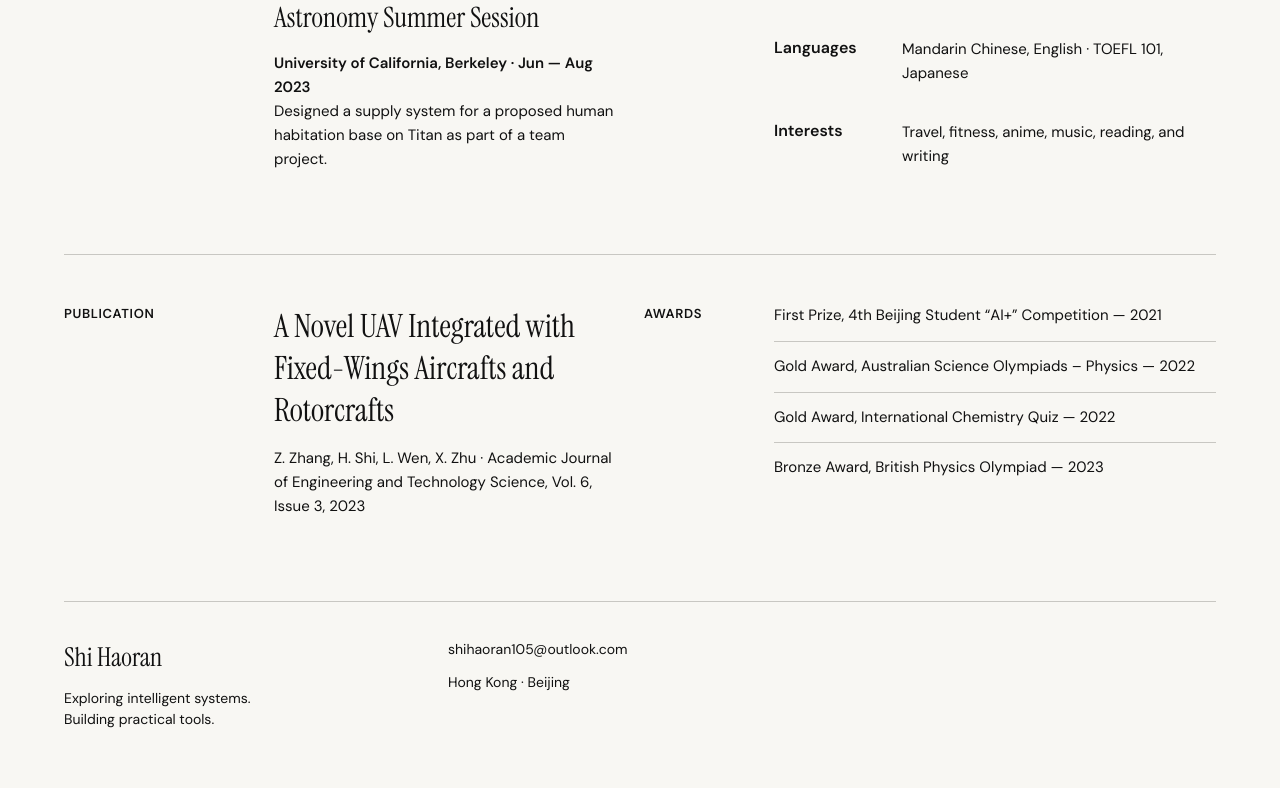
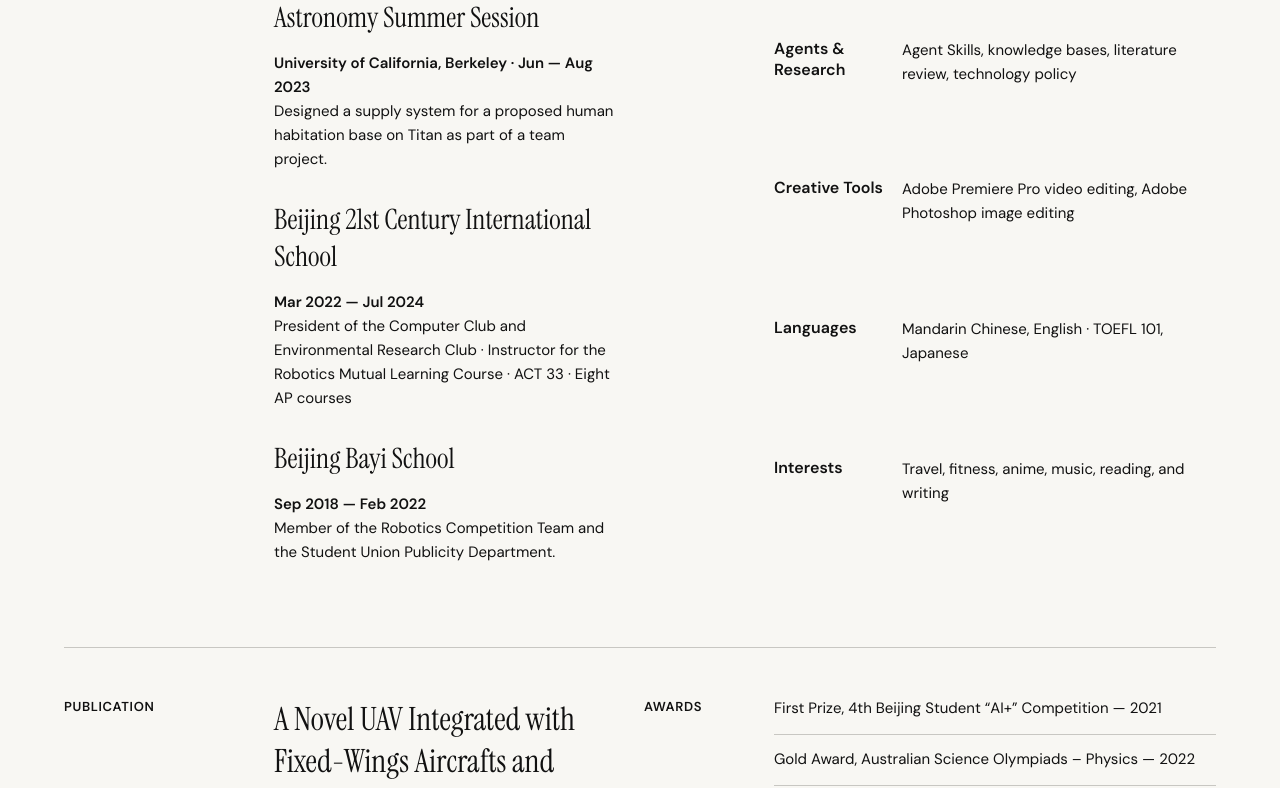
Before and after one commit to shihaoran105-alt/shihaoran.github.io, a React (Vite) app: page / in a window 1280 px wide. Shown: the part 2908-3696 px from the top of the page. Built offline with nearby package versions, Linux system fonts and the light colour scheme.

Commit message:
Add secondary school education

```diff
--- a/src/content.ts
+++ b/src/content.ts
@@ -47,6 +47,8 @@ export const content = {
       { degree: 'B.Eng. in Internet of Things', school: 'The Hong Kong Polytechnic University · 2024 — Present', detail: 'Secondary Major in Artificial Intelligence and Data Analytics (AIDA) · Minor in Computer Science · CGPA 3.14' },
       { degree: 'Cyber Security & Machine Learning Study Tour', school: 'Brno University of Technology · Aug 2025', detail: 'PolyU BUT study tour in the Czech Republic.' },
       { degree: 'Astronomy Summer Session', school: 'University of California, Berkeley · Jun — Aug 2023', detail: 'Designed a supply system for a proposed human habitation base on Titan as part of a team project.' },
+      { degree: 'Beijing 21st Century International School', school: 'Mar 2022 — Jul 2024', detail: 'President of the Computer Club and Environmental Research Club · Instructor for the Robotics Mutual Learning Course · ACT 33 · Eight AP courses' },
+      { degree: 'Beijing Bayi School', school: 'Sep 2018 — Feb 2022', detail: 'Member of the Robotics Competition Team and the Student Union Publicity Department.' },
     ],
     skills: [
       ['AI & Data', 'Machine learning, local deployment of AI large language models, SQL, MongoDB'],
@@ -113,6 +115,8 @@ export const content = {
       { degree: '物联网工程学士', school: '香港理工大学 · 2024 — 至今', detail: '人工智能及数据分析（AIDA）第二主修 · 计算机科学副修 · CGPA 3.14' },
       { degree: '网络安全与机器学习研学', school: '布尔诺理工大学 · 2025.08', detail: '参加香港理工大学与布尔诺理工大学在捷克联合开展的研学项目。' },
       { degree: '天文学暑期课程', school: '加州大学伯克利分校 · 2023.06 — 2023.08', detail: '在团队项目中，为设想中的土卫六人类居住基地设计物资供应系统。' },
+      { degree: '北京二十一世纪学校', school: '2022.03 — 2024.07', detail: '电脑社社长 · 环境研究社社长 · 机器人 Mutual Learning Course 讲师 · ACT 33 · 修读八门 AP 课程' },
+      { degree: '北京市八一学校', school: '2018.09 — 2022.02', detail: '机器人竞赛队队员 · 学生会宣传部成员' },
     ],
     skills: [
       ['AI 与数据', '机器学习、AI 大模型本地部署、SQL、MongoDB'],
```
